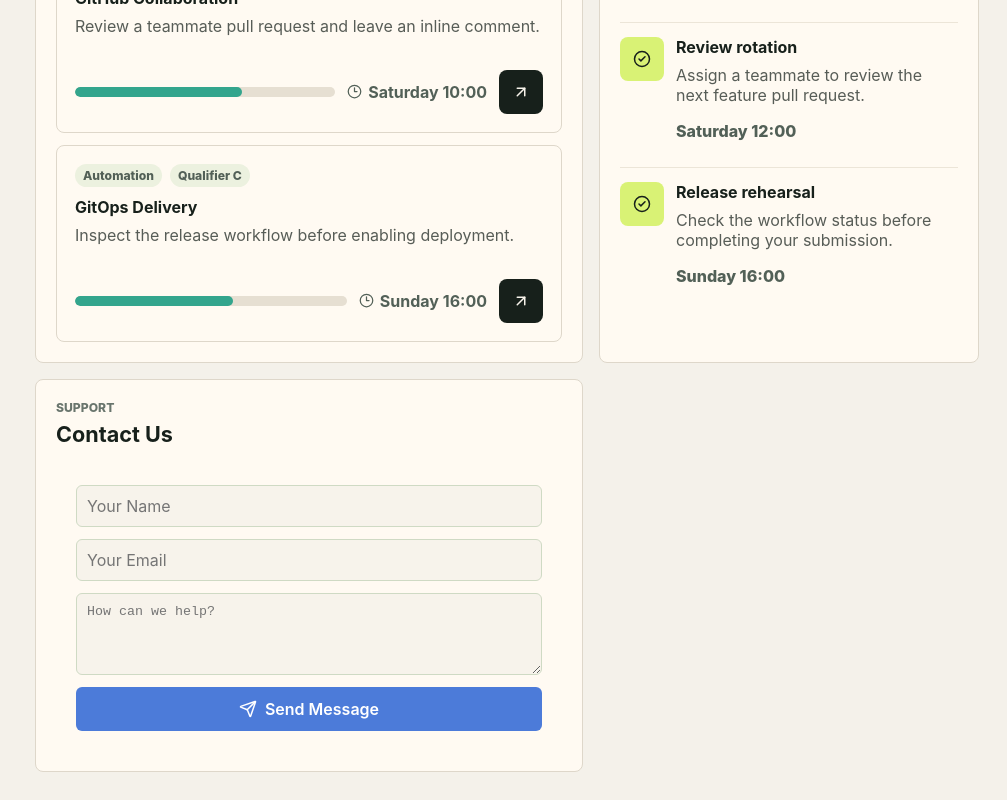
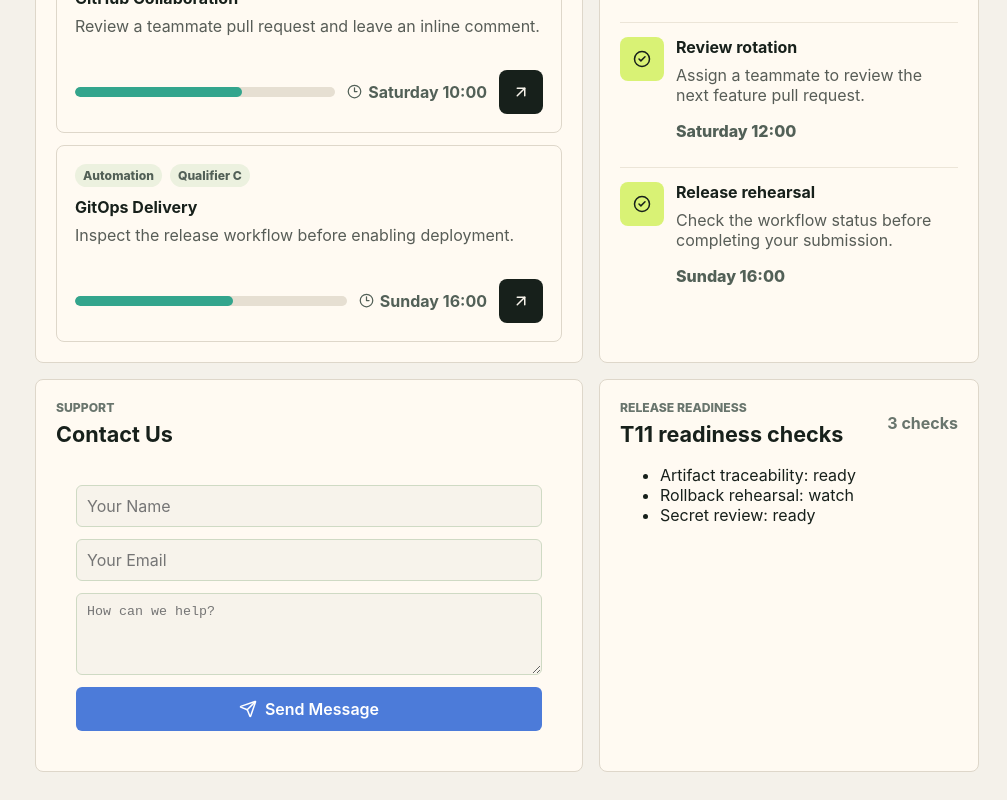
Before and after one commit to knurdz/deploy-sprint-finale-team-pikk, a React (Vite) app in the folder team-site/: page / in a window 1280 px wide. Shown: the part 1045-1845 px from the top of the page, without its empty margins (273-1280 px from the left). Built offline with nearby package versions, Linux system fonts and the light colour scheme; no server answers.

Commit message:
[T13] Feature Bundle With Tests: apply release readiness bundle, integrate into app, add CI validation

```diff
--- a/team-site/package.json
+++ b/team-site/package.json
@@ -7,7 +7,8 @@
     "dev": "vite",
     "build": "tsc --noEmit && vite build",
     "preview": "vite preview",
-    "lint": "tsc --noEmit"
+    "lint": "tsc --noEmit",
+    "check:readiness": "node scripts/check-release-readiness.mjs"
   },
   "dependencies": {
     "lucide-react": "^1.23.0",
--- a/team-site/src/App.tsx
+++ b/team-site/src/App.tsx
@@ -1,4 +1,5 @@
 import WeatherWidget from './components/WeatherWidget';
+import { ReleaseReadiness } from './components/ReleaseReadiness';
 import {
   Activity,
   Bell,
@@ -138,6 +139,7 @@
 
           <DeadlineBoard deadlines={deadlineCards} />
           <ContactForm />
+          <ReleaseReadiness />
         </section>
       </section>
     </main>
--- /dev/null
+++ b/team-site/src/components/ReleaseReadiness.tsx
@@ -0,0 +1,23 @@
+import { releaseReadinessItems } from '../data/releaseReadiness';
+
+// AI-REVIEW-MARKER: participant must manually remove this marker
+export function ReleaseReadiness() {
+  return (
+    <section className="panel" id="release-readiness">
+      <div className="panelHeader">
+        <div>
+          <p className="eyebrow">Release readiness</p>
+          <h2>T11 readiness checks</h2>
+        </div>
+        <span>{releaseReadinessItems.length} checks</span>
+      </div>
+      <ul>
+        {releaseReadinessItems.map((item) => (
+          <li key={item.label}>
+            {item.label}: {item.status}
+          </li>
+        ))}
+      </ul>
+    </section>
+  );
+}
--- /dev/null
+++ b/team-site/src/data/releaseReadiness.ts
@@ -0,0 +1,16 @@
+export type ReleaseReadinessItem = {
+  label: string;
+  status: 'ready' | 'watch' | 'blocked';
+};
+
+export const releaseReadinessItems: ReleaseReadinessItem[] = [
+  { label: 'Artifact traceability', status: 'ready' },
+  { label: 'Rollback rehearsal', status: 'watch' },
+  { label: 'Secret review', status: 'ready' },
+];
+
+export const releaseReadinessTask = {
+  task: 'T13',
+  source: 'provided-feature-bundle',
+  markerRemoved: true,
+};
```
Also changed, not shown: team-site/scripts/check-release-readiness.mjs (added, +14 -0 lines), 1 other file (tests, documents, lock files or other folders).
